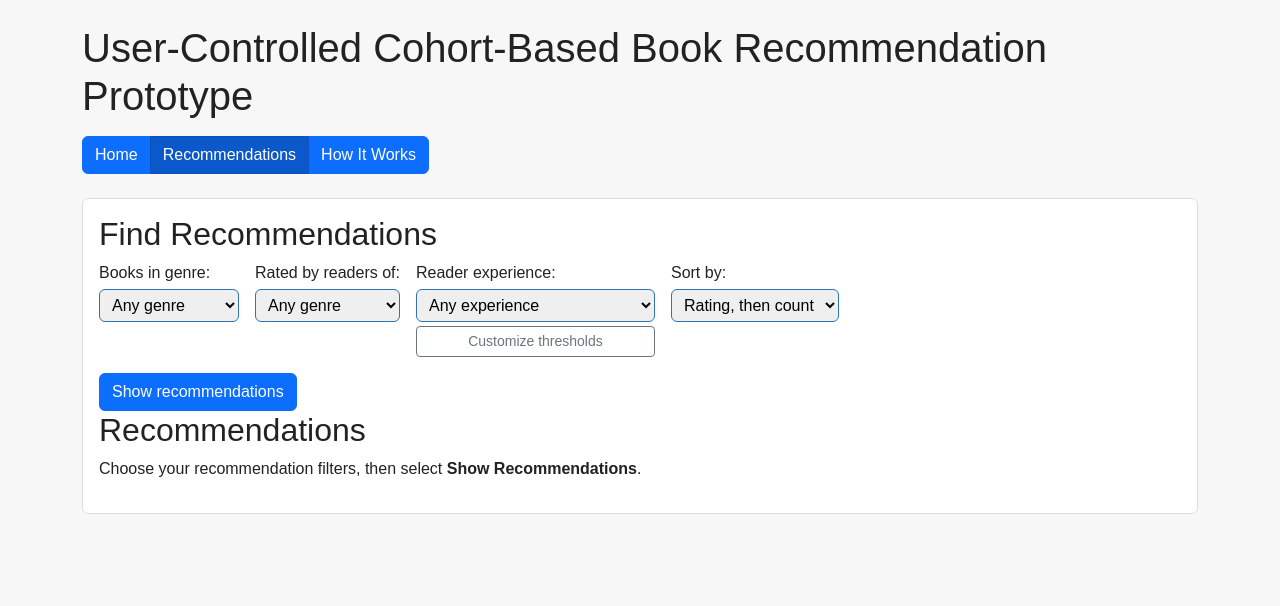
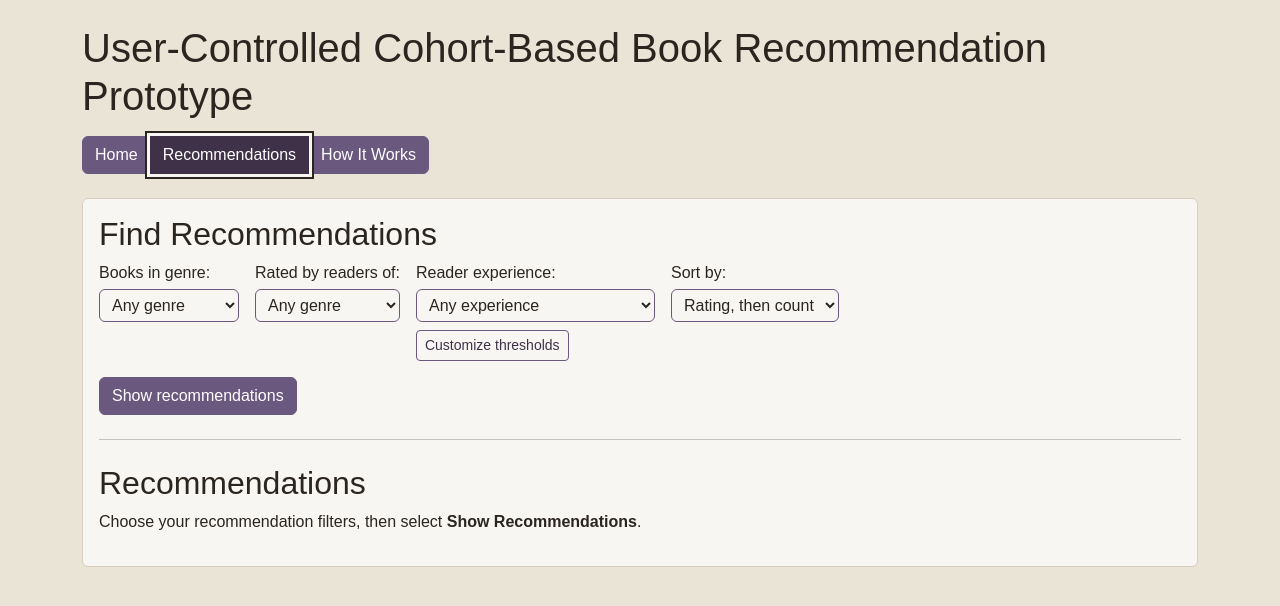
Before and after one commit to ksorgenfrei/book-recommender-prototype, a React (Vite) app: page / in a window 1280 px wide. Both pictures are taken after a click on the button "Recommendations". Shown: the top 606 px of the page. Built offline with nearby package versions, Linux system fonts and the light colour scheme.

Commit message:
Final visual polish and regression checks

```diff
--- a/src/App.tsx
+++ b/src/App.tsx
@@ -395,6 +395,8 @@ function App() {
             Show recommendations
           </Button>
 
+          {submittedQuery === null && <hr className="my-4" />}
+
           {submittedQuery !== null && (
             <Card
               as="section"
@@ -415,7 +417,7 @@ function App() {
             </Card>
           )}
 
-          <h2>Recommendations</h2>
+          <h2 className="mt-3">Recommendations</h2>
 
           {submittedQuery === null ? (
             // shows before user submits a query
@@ -547,7 +549,7 @@ function App() {
                                     </div>
 
                                     <div className="rating-evidence-meta">
-                                      <Badge bg="secondary">{experienceLevel}</Badge>
+                                      <Badge bg="primary">{experienceLevel}</Badge>
                                       <span>{reader.booksReadCount} books read</span>
                                       <span aria-hidden="true">•</span>
                                       <span>Usually reads {reader.dominantGenre}</span>
--- a/src/index.css
+++ b/src/index.css
@@ -1,18 +1,22 @@
-/*
-  Basic page styling for the prototype.
-  Bootstrap provides most component styling; this file keeps project-specific layout tweaks.
-*/
+:root {
+  --page-background: #eae4d7  ;
+  --surface-background: #f8f6f2;
+  --primary-text: #2b2520;
+  --secondary-text: #76636e;
+  --purple-primary: #6b587e;
+  --purple-dark: #3f3248;
+  --purple-light: #eeeaf0;
+  --neutral-border: #d8cdbf;
+}
+
 body {
   margin: 0;
   font-family: Arial, Helvetica, sans-serif;
-  color: #222;
-  background: #f7f7f7;
+  color: var(--primary-text);
+  background: var(--page-background);
   line-height: 1.5;
 }
 
-/*
-  Header and navigation spacing.
-*/
 .app-header {
   margin-bottom: 1.5rem;
 }
@@ -20,47 +24,81 @@ body {
 .main-nav {
   margin: 1rem 0;
 }
-/*Clearer high-contrast focus for the navigation links and primary buttons*/
-.primary-button:focus-visible {
+
+/* Primary actions */
+.primary-button.btn {
+  color: #fff;
+  background-color: var(--purple-primary);
+  border-color: var(--purple-primary);
+}
+
+.primary-button.btn:hover,
+.primary-button.btn:active,
+.primary-button.btn.active {
+  color: #fff;
+  background-color: var(--purple-dark);
+  border-color: var(--purple-dark);
+}
+
+/* Current navigation page */
+.main-nav .primary-button.btn.active {
+  color: #fff;
+  background-color: var(--purple-dark);
+  border-color: var(--purple-dark);
+}
+
+/* Secondary actions */
+.secondary-button.btn {
+  color: var(--purple-dark);
+  background-color: var(--surface-background);
+  border-color: var(--purple-primary);
+}
+
+.secondary-button.btn:hover,
+.secondary-button.btn:active {
+  color: #fff;
+  background-color: var(--purple-dark);
+  border-color: var(--purple-dark);
+}
+
+/* Customize-thresholds button */
+.threshold-button.btn {
+  color: var(--purple-dark);
+  background-color: var(--surface-background);
+  border-color: var(--purple-primary);
+  align-self: flex-start;
+  margin-top: 0.25rem;
+}
+
+.threshold-button.btn:hover,
+.threshold-button.btn:active {
+  color: #fff;
+  background-color: var(--purple-dark);
+  border-color: var(--purple-dark);
+}
+
+/* Keyboard focus */
+.primary-button.btn:focus,
+.primary-button.btn:focus-visible,
+.secondary-button.btn:focus,
+.secondary-button.btn:focus-visible,
+.threshold-button.btn:focus,
+.threshold-button.btn:focus-visible {
   position: relative;
   z-index: 2;
-  outline: 2px solid #005fcc;
+  outline: 2px solid var(--primary-text);
   outline-offset: 3px;
-  box-shadow: 0 0 0 5px #fff;
+  box-shadow: 0 0 0 5px var(--surface-background) !important;
 }
 
-.secondary-button:focus-visible {
-  position: relative;
-  z-index: 2;
-  outline: 2px solid #005fcc;
-  outline-offset: 3px;
-
-}
-
-.threshold-button:focus-visible {
-  position: relative;
-  z-index: 2;
-  outline: 2px solid #313436;
-  outline-offset: 3px;
-
-}
-
-/*
-  Visual grouping for main content sections that have not yet been converted
-  into React-Bootstrap Card components.
-*/
 .content-card {
-  background: #fff;
-  border: 1px solid #ddd;
+  background: var(--surface-background);
+  border: 1px solid var(--neutral-border);
   border-radius: 0.375rem;
   padding: 1rem;
   margin-top: 1rem;
 }
 
-/*
-  Basic spacing between recommendation filters.
-  flex-wrap keeps the controls usable on narrower screens.
-*/
 .filter-panel {
   display: flex;
   flex-wrap: wrap;
@@ -68,46 +106,31 @@ body {
   margin-bottom: 1rem;
 }
 
-/*
-  Keep each filter label and dropdown visually grouped.
-*/
 .filter-control {
   display: flex;
   flex-direction: column;
   gap: 0.25rem;
 }
 
-/*
-  Style only the filter dropdowns instead of all buttons/select elements,
-  to avoid conflicting with React-Bootstrap buttons.
-*/
 .filter-control select {
   font: inherit;
+  color: var(--primary-text);
+  background: var(--surface-background);
   padding: 0.35rem 0.5rem;
-  border: 1px solid #2d74b2;
+  border: 1px solid var(--purple-primary);
   border-radius: 0.375rem;
 }
 
-/*
-  Keep keyboard focus visible for custom-styled dropdowns.
-*/
 .filter-control select:focus-visible {
-  outline: 2px solid #005fcc;
-  outline-offset: 2px;
+  outline: 2px solid var(--purple-dark);
+  outline-offset: 3px;
 }
 
-/*
-  Recommendation cards are still rendered as a semantic list,
-  but the default bullet styling is removed.
-*/
 .recommendations-list {
   padding-left: 0;
   list-style: none;
 }
 
-/*
-  CSS-based star display for decimal average ratings.
-*/
 .star-rating {
   position: relative;
   display: inline-block;
@@ -121,10 +144,10 @@ body {
 }
 
 .star-rating-filled {
-  color: #b7791f;
   position: absolute;
   top: 0;
   left: 0;
+  color: #b7791f;
   overflow: hidden;
   white-space: nowrap;
 }
@@ -140,7 +163,7 @@ body {
   min-width: 90px;
   height: 135px;
   object-fit: cover;
-  background: #f1f1f1;
+  background: var(--purple-light);
 }
 
 .recommendation-card-content {
@@ -175,7 +198,7 @@ body {
   flex-wrap: wrap;
   gap: 0.75rem;
   align-items: center;
-  color: #555;
+  color: var(--secondary-text);
   font-size: 0.95rem;
 }
 
@@ -191,16 +214,16 @@ body {
 }
 
 .reader-profile-details div {
-  background: #f8f9fa;
+  background: var(--purple-light);
   border-radius: 0.375rem;
   padding: 0.75rem;
 }
 
 .reader-profile-details dt {
+  margin-bottom: 0.25rem;
+  color: var(--secondary-text);
   font-size: 0.85rem;
-  color: #666;
   font-weight: 600;
-  margin-bottom: 0.25rem;
 }
 
 .reader-profile-details dd {
@@ -209,6 +232,39 @@ body {
 }
 
 .query-summary {
-  border-left: 0.35rem solid #0d6efd;
-  background: #f8fbff;
+  border-left: 0.35rem solid var(--purple-primary);
+  background: var(--purple-light);
 }
+
+/* Bootstrap pagination */
+.pagination .page-link {
+  color: var(--purple-dark);
+  background: var(--surface-background);
+  border-color: var(--neutral-border);
+}
+
+.pagination .page-link:hover {
+  color: #fff;
+  background: var(--purple-dark);
+  border-color: var(--purple-dark);
+}
+
+.pagination .page-item.active .page-link {
+  color: #fff;
+  background: var(--purple-primary);
+  border-color: var(--purple-primary);
+}
+
+.pagination .page-link:focus,
+.pagination .page-link:focus-visible {
+  position: relative;
+  z-index: 2;
+  outline: 2px solid var(--primary-text);
+  outline-offset: 2px;
+  box-shadow: 0 0 0 4px var(--surface-background) !important;
+}
+
+.badge.bg-primary {
+  color: #fff;
+  background-color: var(--purple-dark) !important;
+}
```
